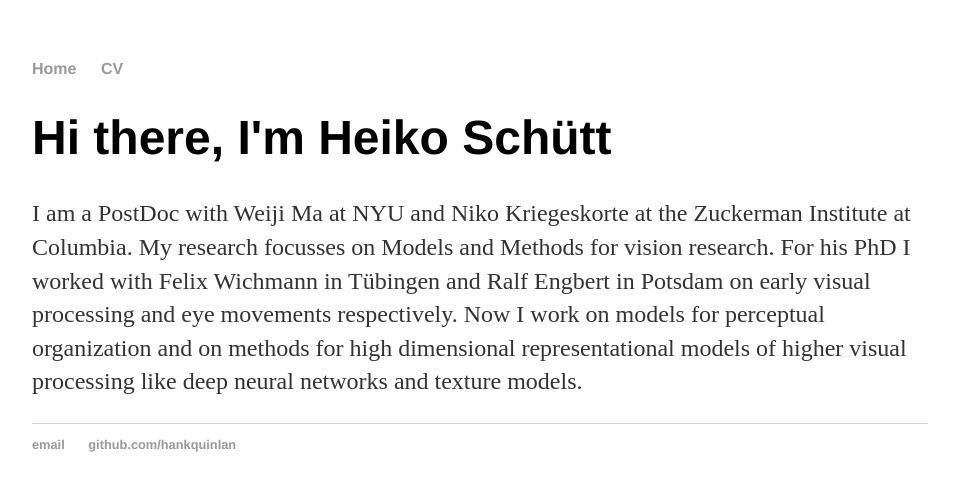
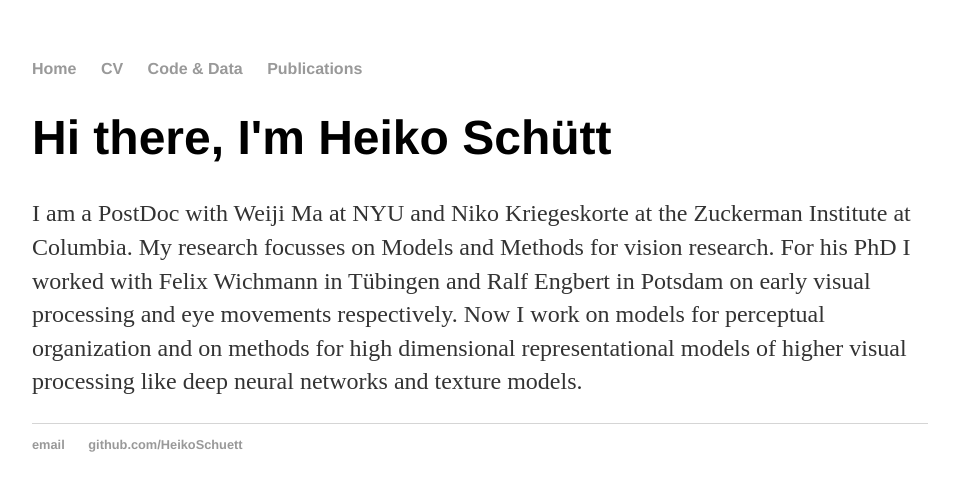
Before and after one commit to HeikoSchuett/HeikoSchuett.github.io, a Jekyll site: the page built from index.html, in a window 1280 px wide. Shown: the top 491 px of the page, without its empty margins (160-1119 px from the left). Built offline with Jekyll 4.4.1, drawn with Linux system fonts in a browser that asks for light colours.

Commit message:
Update default.html

```diff
--- a/_layouts/default.html
+++ b/_layouts/default.html
@@ -10,6 +10,8 @@
 	    		<ul>
 	        		<li><a href="/">Home</a></li>
 	        		<li><a href="/cv">CV</a></li>
+	        		<li><a href="/code">Code & Data</a></li>
+	        		<li><a href="/pub">Publications</a></li>
 	    		</ul>
 			</nav>
 			<div class="container">
@@ -19,8 +21,8 @@
 			</div><!-- /.container -->
 			<footer>
 	    		<ul>
-	        		<li><a href="mailto:hankquinlanhub@gmail.com">email</a></li>
-	        		<li><a href="https://github.com/hankquinlan">github.com/hankquinlan</a></li>
+	        		<li><a href="mailto:heiko.schuett@nyu.edu">email</a></li>
+	        		<li><a href="https://github.com/HeikoSchuett">github.com/HeikoSchuett</a></li>
 				</ul>
 			</footer>
 		</body>
```
